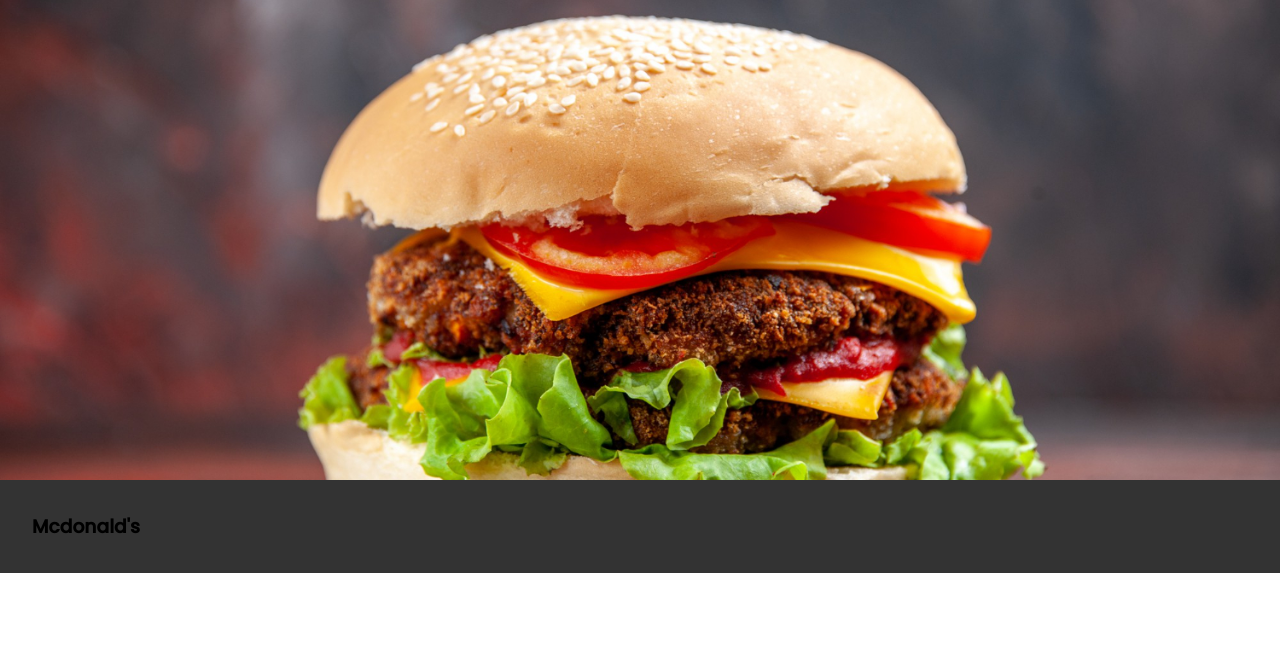
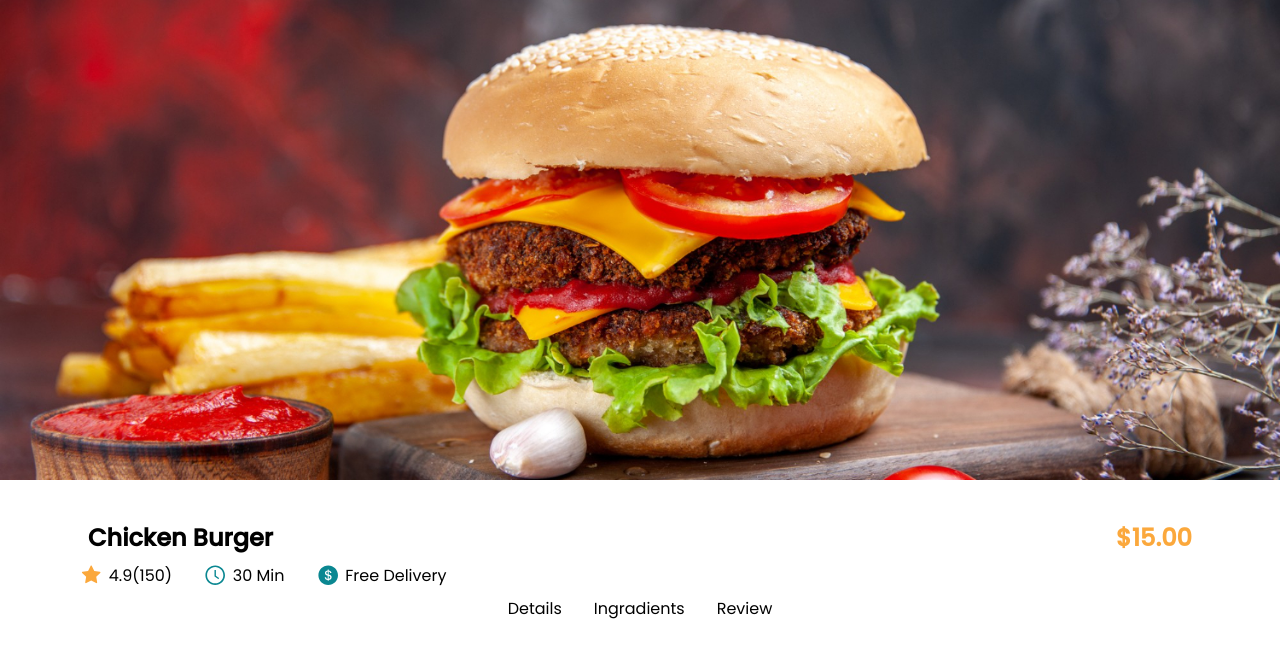
Before and after one commit to Sawar-Nabi/Food-App, a React (Create React App) app: page / in a window 1280 px wide. Shown: the top 658 px of the page. Built offline with nearby package versions, Linux system fonts and the light colour scheme.

Commit message:
new color added

```diff
--- a/src/components/FoodChooice/FoodChoiceIndex.js
+++ b/src/components/FoodChooice/FoodChoiceIndex.js
@@ -1,22 +1,50 @@
-import React from 'react';
-import styled from 'styled-components';
+import React from "react";
+import styled from "styled-components";
 import { Constant } from "../../constants";
-import choiceBannerImg from "../../media/choicebanner.jpg"
+import choiceBannerImg from "../../media/choiceBanner.jpg";
+import {
+  AiFillStar,
+  AiOutlineClockCircle,
+  AiFillDollarCircle,
+} from "react-icons/ai";
 
 const { Fonts, Colors, Flex, CardListStyle } = Constant;
 
 const FoodChoiceIndex = () => {
   return (
     <Section>
-        <div className="choice_Banner"></div>
+      <div className="choice_Banner">
+        <img src={choiceBannerImg} alt="" />
+      </div>
       <div className="choice_Content">
         <div className="head">
-            <h1>Mcdonald's</h1>
+          <div className="recipe_name">
+            <h1>chicken burger</h1> <h1>$15.00</h1>
+          </div>
+          <div className="recipe_rating">
+            <div className="star">
+              <AiFillStar className="starIcon" /> 4.9(150)
+            </div>
 
+            <div className="recipie_time">
+              <AiOutlineClockCircle className="recipie_time_icon" /> 30 min
+            </div>
+            <div className="recipie_delivery">
+              <AiFillDollarCircle className="recipie_delivery_icon" /> free
+              delivery
+            </div>
+          </div>
+          <div className="ingredients_tabs_div">
+              <ul>
+                <li>details</li>
+                <li>ingradients</li>
+                <li>review</li>
+              </ul>
+          </div>
         </div>
       </div>
     </Section>
-  )
+  );
 };
 
 export default FoodChoiceIndex;
@@ -24,16 +52,71 @@ const Section = styled.section`
   width: 100%;
   min-height: 100vh;
   font-family: ${Fonts.primaryFont};
-.choice_Banner{
+  text-transform: capitalize;
+  .choice_Banner {
     width: 100%;
     height: 30rem;
-    background-image: url(${choiceBannerImg});
-    background-position: center;
-    background-repeat: no-repeat;
-    background-size: cover;
+    img {
+      width: 100%;
+      height: 100%;
+      object-fit: cover;
+      /* transform: translate(); */
     }
-.choice_Content{
-    background-color: #333;
-    padding: 2rem;
   }
-`
+  .choice_Content {
+    background-color: #fff;
+    padding: 2rem 5rem;
+    .head {
+      .recipe_name {
+        ${Flex}
+        justify-content: space-between;
+        text-transform: capitalize;
+
+        h1 {
+          font-size: 1.5rem;
+          padding: 0.5rem;
+          &:last-of-type {
+            color: ${Colors.secondaryColor};
+          }
+        }
+      }
+      .recipe_rating {
+        ${Flex};
+        gap: 2rem;
+        .star,
+        .recipie_time,
+        .recipie_delivery {
+          ${Flex};
+          gap: 0.4rem;
+        }
+
+        .star {
+          .starIcon {
+            font-size: 1.4rem;
+            color: ${Colors.secondaryColor};
+          }
+        }
+        .recipie_time_icon,
+        .recipie_delivery_icon {
+          color: ${Colors.primaryColor};
+          font-size: 1.4rem;
+        }
+      }
+      .ingredients_tabs_div{
+        ul{
+          ${Flex};
+          justify-content: center;
+          li{
+            list-style: none;
+            padding: .5rem 1rem;
+            text-transform: capitalize;
+
+          }
+        }
+      }
+    }
+  }
+
+  @media screen {
+  }
+`;
--- a/src/components/openComponent/OpenComponent.jsx
+++ b/src/components/openComponent/OpenComponent.jsx
@@ -85,7 +85,7 @@ const Section = styled.section`
   font-family: ${Fonts.primaryFont};
   .open_banner {
     width: 100%;
-    height: 30rem;
+    height: 40rem;
     background-image: url(${bannerImage});
     background-position: center;
     background-repeat: no-repeat;
@@ -155,7 +155,7 @@ const Section = styled.section`
           &:last-of-type {
             padding: 0.5rem 2rem;
             color: ${Colors.secondaryColor};
-            background-color: rgba(255, 0, 85, 0.134);
+            background-color: ${Colors.lightPrimaryColor};
             border-radius: 0.5rem;
           }
         }
@@ -182,7 +182,7 @@ const Section = styled.section`
     }
     .food_choice {
       padding: 1rem 2rem;
-      background-color: rgba(255, 0, 85, 0.134);
+      background-color:  ${Colors.lightPrimaryColor};
       border-radius: 3rem;
       overflow: auto;
       ul {
--- a/src/constants/Colors.js
+++ b/src/constants/Colors.js
@@ -4,4 +4,5 @@ export const Colors = {
   terteryColor: "#C2C2CB",
   terteryColor2: "#666666",
   helperColor: "#0E122B",
+  lightPrimaryColor: "#FEECD1",
 };
```
Also changed, not shown: src/media/choiceBanner.jpg (added), src/media/choicebanner.jpg (deleted). Lines whose indentation alone changed are shown as unchanged.
